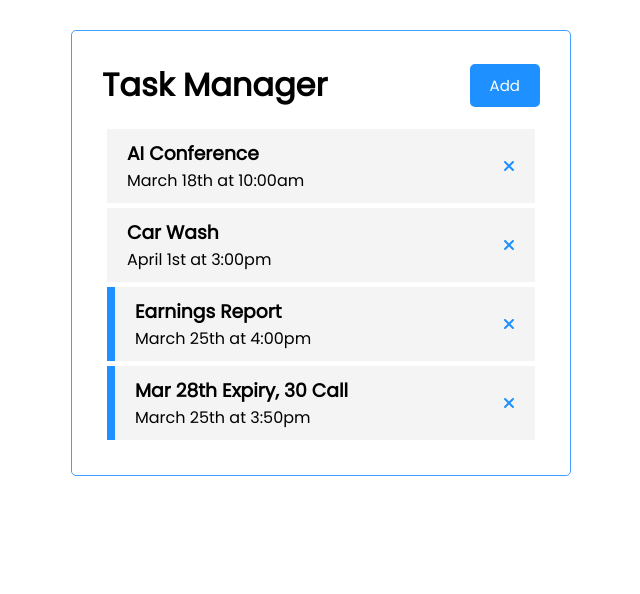
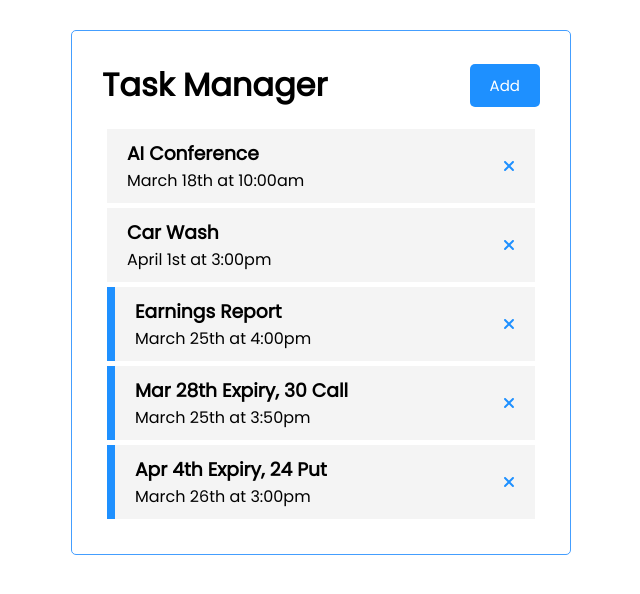
Before and after one commit to eddyK15501/task-manager-angular, an Angular app: page / in a window 1280 px wide. Shown: the top 594 px of the page, without its empty margins (319-959 px from the left). Built offline with nearby package versions, Linux system fonts and the light colour scheme; data requests are answered from the project's data file.

Commit message:
router-outlet home path to TasksComponent; ng g c components/about

```diff
--- a/db.json
+++ b/db.json
@@ -23,6 +23,12 @@
       "text": "Mar 28th Expiry, 30 Call",
       "day": "March 25th at 3:50pm",
       "reminder": true
+    },
+    {
+      "id": "1e53",
+      "text": "Apr 4th Expiry, 24 Put",
+      "day": "March 26th at 3:00pm",
+      "reminder": true
     }
   ]
 }
--- a/src/app/app.component.html
+++ b/src/app/app.component.html
@@ -1,6 +1,4 @@
 <div class="container">
   <app-header></app-header>
-  <app-tasks></app-tasks>
+  <router-outlet />
 </div>
-
-<router-outlet />
--- a/src/app/app.routes.ts
+++ b/src/app/app.routes.ts
@@ -1,3 +1,6 @@
 import { Routes } from '@angular/router';
+import { TasksComponent } from './components/tasks/tasks.component';
 
-export const routes: Routes = [];
+export const routes: Routes = [
+    { path: '', component: TasksComponent }
+];
--- /dev/null
+++ b/src/app/components/about/about.component.html
@@ -0,0 +1 @@
+<p>about works!</p>
```
Also changed, not shown: src/app/components/about/about.component.ts (added, +11 -0 lines), src/app/components/about/about.component.css (added), 1 other file (tests, documents, lock files or other folders).
